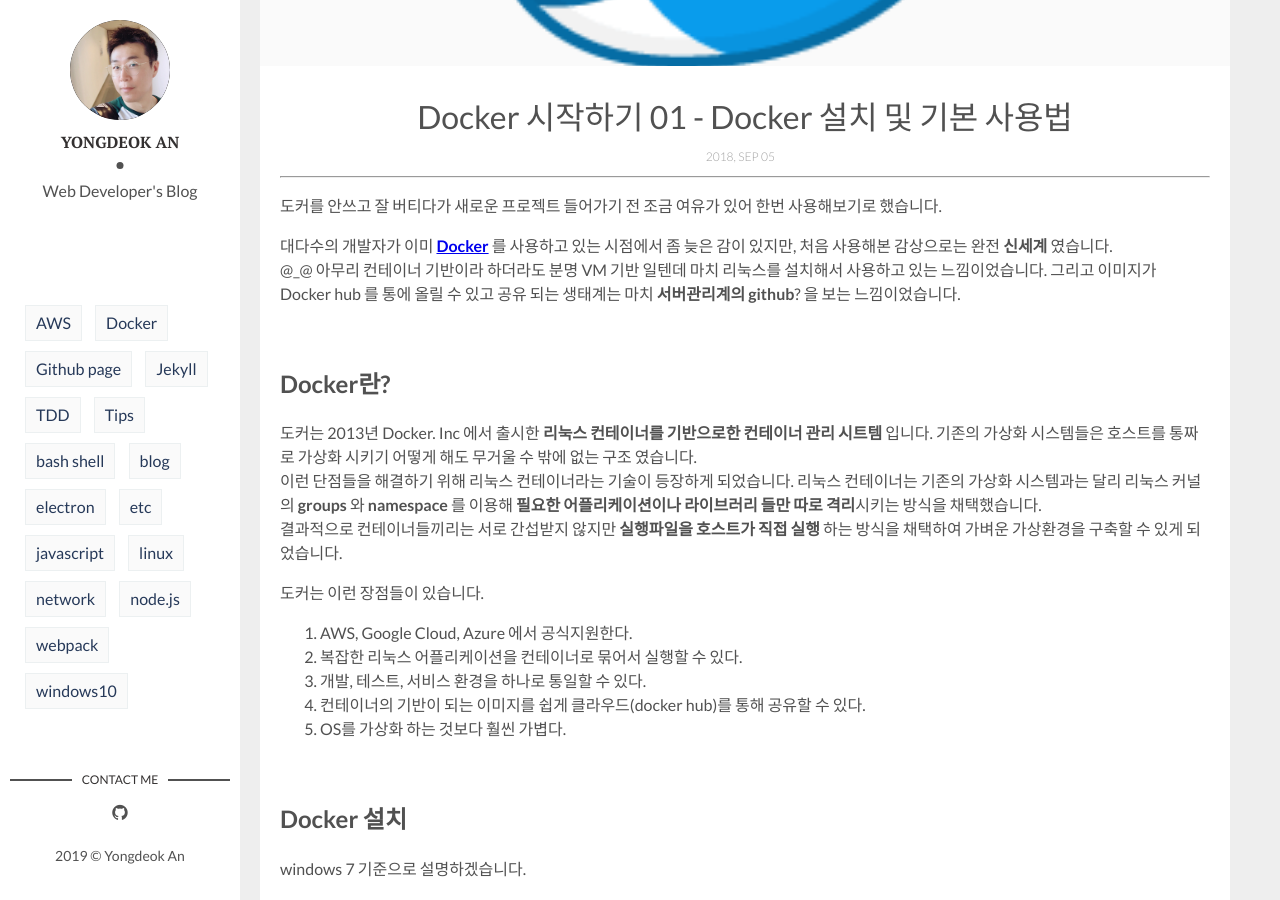
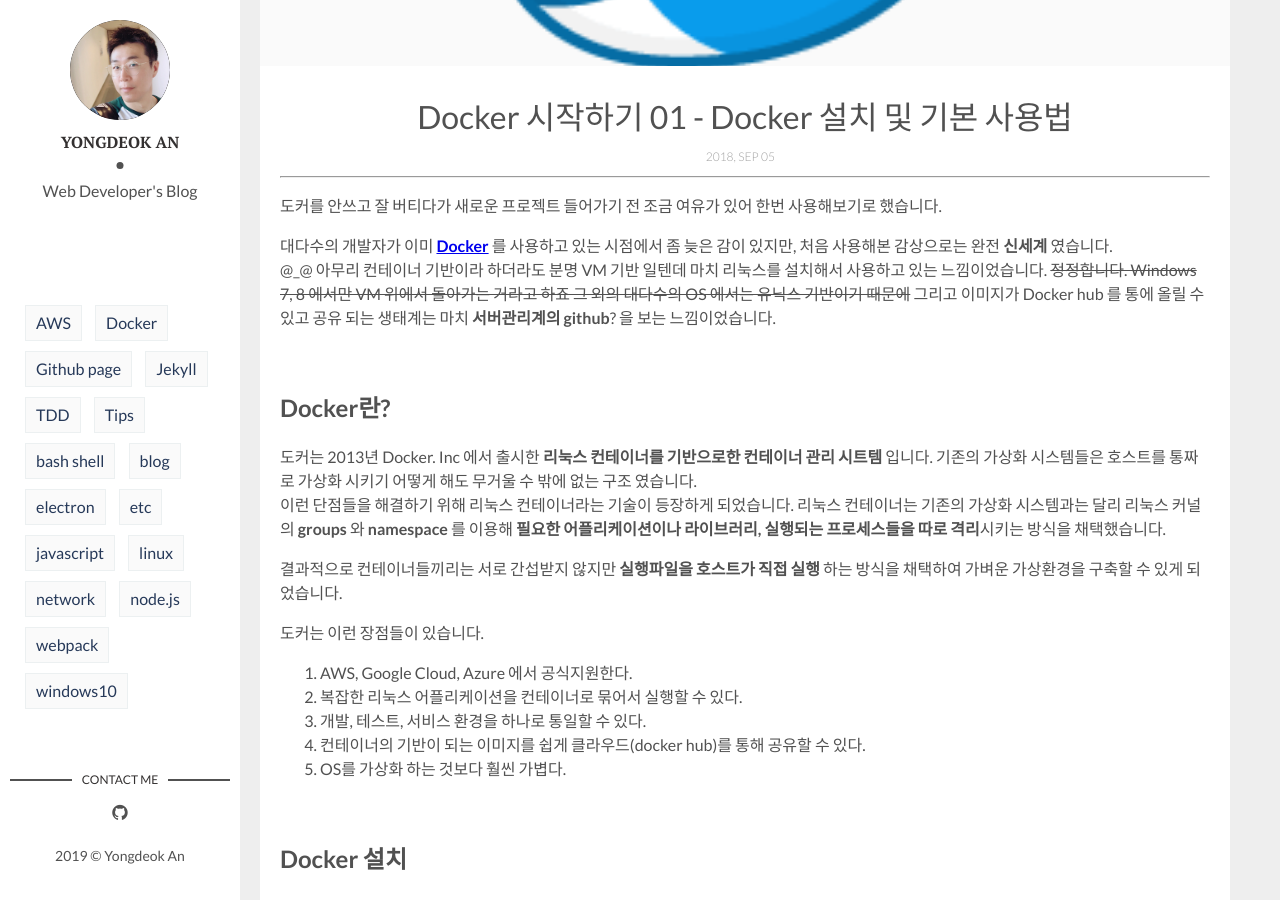
Before and after one commit to krauser085/krauser085.github.io, a Jekyll site: the page built from _posts/2018-09-05-docker-01.md, in a window 1280 px wide and 900 px high, scrolled down 454 px. Built offline with Jekyll 4.4.1, drawn with Linux system fonts in a browser that asks for light colours; comment, search, counter and statistics services are not loaded.

Commit message:
modify the docker post

```diff
--- a/_posts/2018-09-05-docker-01.md
+++ b/_posts/2018-09-05-docker-01.md
@@ -11,13 +11,14 @@ tags: [Docker]
 도커를 안쓰고 잘 버티다가 새로운 프로젝트 들어가기 전 조금 여유가 있어 한번 사용해보기로 했습니다.
 
 대다수의 개발자가 이미 **[Docker](https://www.docker.com/)** 를 사용하고 있는 시점에서 좀 늦은 감이 있지만, 처음 사용해본 감상으로는 완전 **신세계** 였습니다.<br/>
-@_@ 아무리 컨테이너 기반이라 하더라도 분명 VM 기반 일텐데 마치 리눅스를 설치해서 사용하고 있는 느낌이었습니다. 그리고 이미지가 Docker hub 를 통에 올릴 수 있고 공유 되는 생태계는 마치 **서버관리계의 github**? 을 보는 느낌이었습니다.
+@_@ 아무리 컨테이너 기반이라 하더라도 분명 VM 기반 일텐데 마치 리눅스를 설치해서 사용하고 있는 느낌이었습니다. ~~정정합니다. Windows 7, 8 에서만 VM 위에서 돌아가는 거라고 하죠 그 외의 대다수의 OS 에서는 유닉스 기반이기 때문에~~ 그리고 이미지가 Docker hub 를 통에 올릴 수 있고 공유 되는 생태계는 마치 **서버관리계의 github**? 을 보는 느낌이었습니다.
 
 <br/>
 ## Docker란?
 도커는 2013년 Docker. Inc 에서 출시한 **리눅스 컨테이너를 기반으로한 컨테이너 관리 시트템** 입니다.
 기존의 가상화 시스템들은 호스트를 통짜로 가상화 시키기 어떻게 해도 무거울 수 밖에 없는 구조 였습니다.<br/>
-이런 단점들을 해결하기 위해 리눅스 컨테이너라는 기술이 등장하게 되었습니다. 리눅스 컨테이너는 기존의 가상화 시스템과는 달리 리눅스 커널의 **groups** 와 **namespace** 를 이용해 **필요한 어플리케이션이나 라이브러리 들만 따로 격리**시키는 방식을 채택했습니다.<br/>
+이런 단점들을 해결하기 위해 리눅스 컨테이너라는 기술이 등장하게 되었습니다. 리눅스 컨테이너는 기존의 가상화 시스템과는 달리 리눅스 커널의 **groups** 와 **namespace** 를 이용해 **필요한 어플리케이션이나 라이브러리, 실행되는 프로세스들을 따로 격리**시키는 방식을 채택했습니다.<br/>
+
 결과적으로 컨테이너들끼리는 서로 간섭받지 않지만 **실행파일을 호스트가 직접 실행** 하는 방식을 채택하여 가벼운 가상환경을 구축할 수 있게 되었습니다.
 
 도커는 이런 장점들이 있습니다.
```
